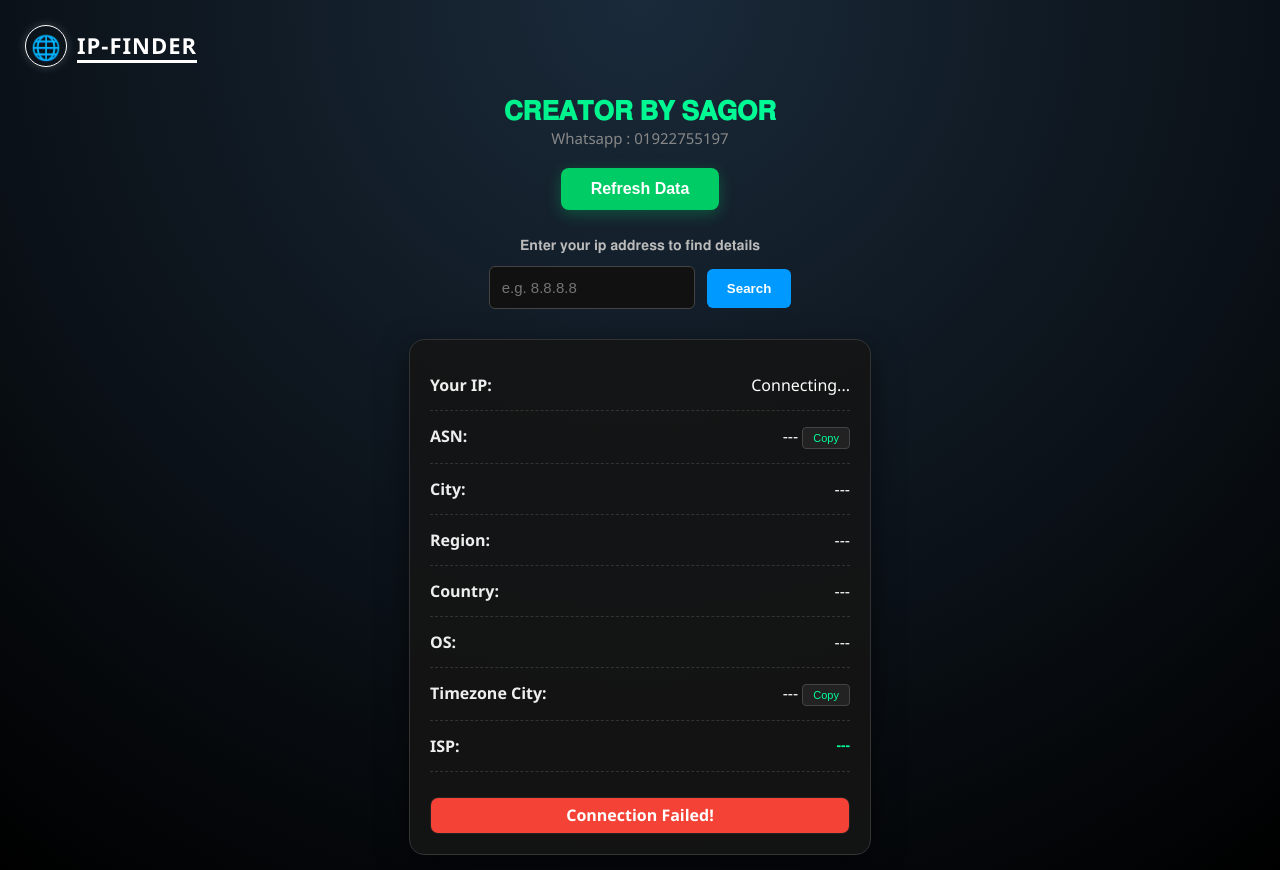
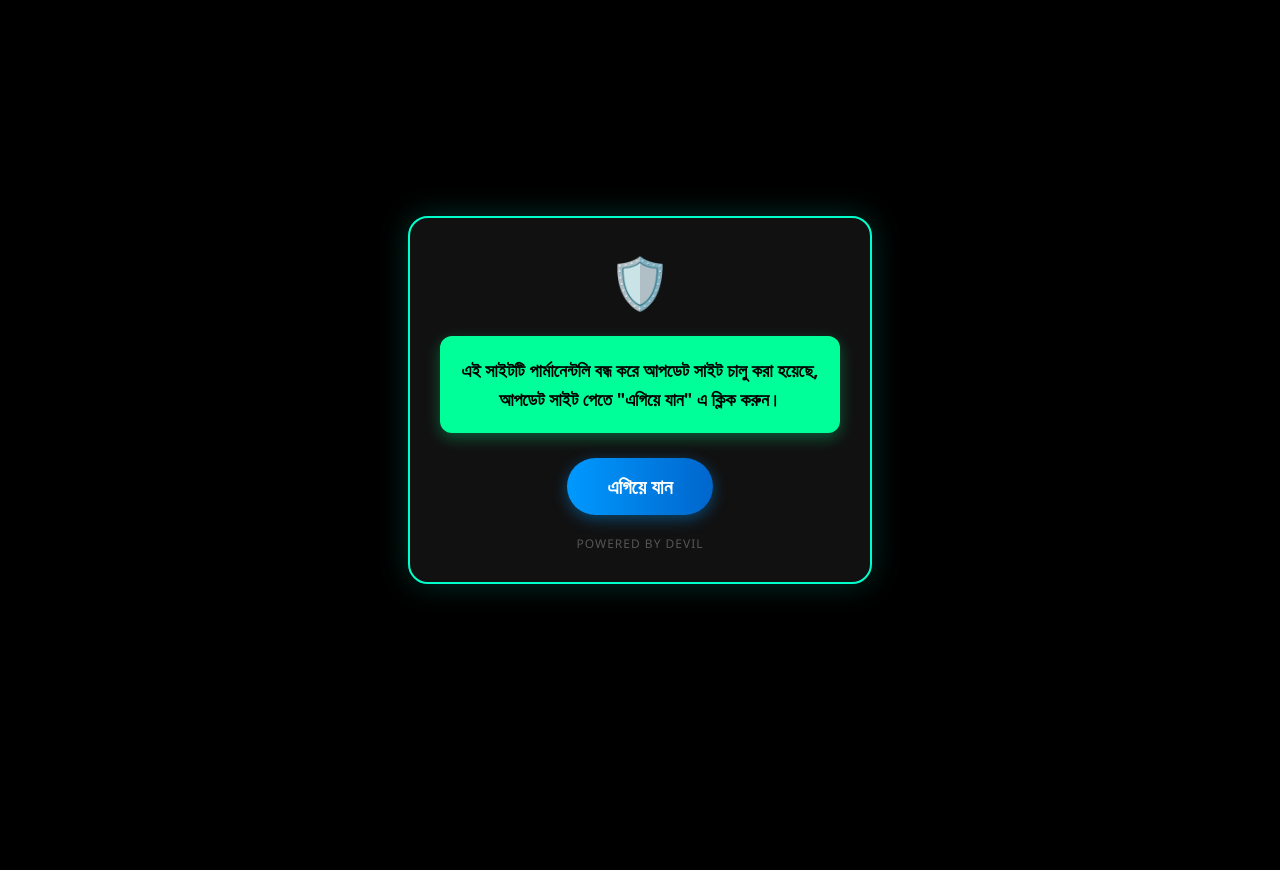
Before and after one commit to comingdonny5/Sagor, a plain HTML site: page index.html in a window 1280 px wide. After the commit the page ends 800 px from the top, so only its background shows below. Drawn offline with Linux system fonts and the light colour scheme; no server answers.

Commit message:
File Added

```diff
--- a/index.html
+++ b/index.html
@@ -3,311 +3,89 @@
 <head>
     <meta charset="UTF-8">
     <meta name="viewport" content="width=device-width, initial-scale=1.0">
-<title>IP Finder - Multi-Source Engine</title>
-
+    <title>Site Update Notice</title>
     <style>
         body {
-  background: radial-gradient(circle at top, #1a2a3a 0%, #000000 100%);
-  color: #fff;
-  font-family: 'Segoe UI', Arial, sans-serif;
-  text-align: center;
-  padding: 15px;
             margin: 0;
-  min-height: 100vh;
+            padding: 0;
+            height: 100vh;
+            display: flex;
+            justify-content: center;
+            align-items: center;
+            background: #000; /* ব্যাকগ্রাউন্ড কালো */
+            font-family: 'Segoe UI', Tahoma, Geneva, Verdana, sans-serif;
         }
 
-/* 🌐 Header Section */
-.top-header {
-  display: flex;
-  align-items: center;
-  justify-content: flex-start;
-  padding: 10px;
-  margin-bottom: 10px;
+        .notice-container {
+            width: 90%;
+            max-width: 400px;
+            background: #111;
+            border: 2px solid #00ffcc;
+            border-radius: 20px;
+            padding: 30px;
+            text-align: center;
+            box-shadow: 0 0 30px rgba(0, 255, 204, 0.2);
         }
 
-.globe-icon {
-  font-size: 24px;
-  margin-right: 10px;
-  border: 1.5px solid #fff;
-  border-radius: 50%;
-  width: 40px;
-  height: 40px;
-  display: flex;
-  align-items: center;
-  justify-content: center;
-  box-shadow: 0 0 10px rgba(255,255,255,0.2);
-}
-
-.ip-finder-text {
-  font-size: 22px;
-  font-weight: bold;
-  text-transform: uppercase;
-  border-bottom: 3px solid #fff;
-  letter-spacing: 1px;
-}
-
-.creator {
-  font-size: 26px;
-  font-weight: bold;
-  background: linear-gradient(90deg, #00ff99, #00cc66, #00ff99);
-  background-size: 200% auto;
-  color: transparent;
-  -webkit-background-clip: text;
-  animation: shine 3s linear infinite;
-  margin-top: 15px;
-}
-
-@keyframes shine {
-  0% { background-position: 0% }
-  100% { background-position: 200% }
-}
-
-.whatsapp {
-  font-size: 15px;
-  color: #888;
+        .icon-box {
+            font-size: 50px;
             margin-bottom: 20px;
         }
 
-/* 🔍 Controls */
-button.refresh {
-  background: #00cc66;
-  border: none;
-  padding: 12px 30px;
-  color: white;
-  border-radius: 8px;
-  font-size: 16px;
+        .message-box {
+            background: #00ff99; /* তোমার চাওয়া সবুজ ব্যাকগ্রাউন্ড */
+            color: #000;
+            padding: 20px;
+            border-radius: 12px;
+            font-size: 18px;
             font-weight: bold;
-  cursor: pointer;
+            line-height: 1.6;
             margin-bottom: 25px;
-  box-shadow: 0 4px 15px rgba(0, 204, 102, 0.3);
+            box-shadow: 0 5px 15px rgba(0, 255, 153, 0.3);
         }
 
-.search-container {
-  margin-bottom: 30px;
+        .action-btn {
+            display: inline-block;
+            text-decoration: none;
+            background: linear-gradient(90deg, #0099ff, #0066cc); /* ভালো কালারের কলাম/বাটন */
+            color: #fff;
+            padding: 15px 40px;
+            border-radius: 50px;
+            font-size: 20px;
+            font-weight: bold;
+            transition: 0.3s;
+            box-shadow: 0 4px 15px rgba(0, 153, 255, 0.4);
+            text-transform: uppercase;
         }
 
-.search-title {
-  display: block;
-  font-size: 14px;
-  color: #bbb;
-  margin-bottom: 12px;
+        .action-btn:hover {
+            transform: scale(1.05);
+            box-shadow: 0 6px 20px rgba(0, 153, 255, 0.6);
         }
 
-.input-box {
-  background: #111;
-  border: 1px solid #444;
-  padding: 12px;
-  border-radius: 6px;
-  color: #fff;
-  width: 180px;
-  outline: none;
-  font-size: 15px;
-}
-
-.search-btn {
-  background: #0099ff;
-  border: none;
-  padding: 12px 20px;
-  color: white;
-  border-radius: 6px;
-  margin-left: 8px;
-  cursor: pointer;
-  font-weight: bold;
-}
-
-/* 📊 Results Table */
-.chart {
-  background: rgba(20, 20, 20, 0.9);
-  border-radius: 15px;
-  padding: 20px;
-  max-width: 420px;
-  margin: auto;
-  text-align: left;
-  border: 1px solid #333;
-  box-shadow: 0 10px 30px rgba(0,0,0,0.5);
-}
-
-.row {
-  display: flex;
-  justify-content: space-between;
-  padding: 14px 0;
-  border-bottom: 1px dashed #333;
-}
-
-.row b {
-  color: #eee;
-  font-size: 16px;
-}
-
-.copy-btn {
-  background: #222;
-  border: 1px solid #444;
-  padding: 4px 10px;
-  font-size: 11px;
-  color: #00ff99;
-  border-radius: 4px;
-  cursor: pointer;
-}
-
-.isp-text {
-  color: #00ff99;
-  font-size: 14px;
-  font-weight: bold;
-}
-
-.bar-container {
-  margin-top: 25px;
-  background: #000;
-  height: 35px;
-  border-radius: 8px;
-  overflow: hidden;
-  border: 1px solid #222;
-}
-
-.fill {
-  height: 100%;
-  width: 0%;
-  text-align: center;
-  line-height: 35px;
-  font-weight: bold;
-  transition: width 1.5s cubic-bezier(0.175, 0.885, 0.32, 1.275);
+        .footer-text {
+            margin-top: 20px;
+            color: #555;
+            font-size: 12px;
+            letter-spacing: 1px;
         }
     </style>
 </head>
 <body>
 
-<div class="top-header">
-  <div class="globe-icon">🌐</div>
-  <div class="ip-finder-text">Ip-finder</div>
+    <div class="notice-container">
+        <div class="icon-box">🛡️</div>
+
+        <div class="message-box">
+            এই সাইটটি পার্মানেন্টলি বন্ধ করে আপডেট সাইট চালু করা হয়েছে, আপডেট সাইট পেতে "এগিয়ে যান" এ ক্লিক করুন।
         </div>
 
-<div class="creator" id="creator-name">CREATOR BY SAGOR</div>
-<div class="whatsapp">Whatsapp : 01922755197</div>
+        <a href="https://powerbydevil420.github.io/Devil/" class="action-btn">
+            এগিয়ে যান
+        </a>
 
-<button class="refresh" onclick="initLoad()">Refresh Data</button>
-
-<div class="search-container">
-  <span id="search-instr" class="search-title">Enter your ip address to find details</span>
-  <input type="text" id="ip-input" class="input-box" placeholder="e.g. 8.8.8.8">
-  <button class="search-btn" onclick="searchAction()">Search</button>
+        <div class="footer-text">POWERED BY DEVIL</div>
     </div>
-
-<div class="chart">
-  <div class="row"><b>Your IP:</b> <span id="res-ip">Connecting...</span></div>
-  <div class="row">
-    <b>ASN:</b>
-    <span><span id="res-asn">---</span> <button class="copy-btn" onclick="copyVal('res-asn', this)">Copy</button></span>
-  </div>
-  <div class="row"><b>City:</b> <span id="res-city">---</span></div>
-  <div class="row"><b>Region:</b> <span id="res-region">---</span></div>
-  <div class="row"><b>Country:</b> <span id="res-country">---</span></div>
-  <div class="row"><b>OS:</b> <span id="res-os">---</span></div>
-  <div class="row">
-    <b>Timezone City:</b>
-    <span><span id="res-tz">---</span> <button class="copy-btn" onclick="copyVal('res-tz', this)">Copy</button></span>
-  </div>
-  <div class="row"><b>ISP:</b> <span id="res-isp" class="isp-text">---</span></div>
-
-  <div class="bar-container">
-    <div class="fill" id="bar">Waiting...</div>
-  </div>
-</div>
-
-<script>
-const boldChars = {'A':'𝐀','B':'𝐁','C':'𝐂','D':'𝐃','E':'𝐄','F':'𝐅','G':'𝐆','H':'𝐇','I':'𝐈','J':'𝐉','K':'𝐊','L':'𝐋','M':'𝐌','N':'𝐍','O':'𝐎','P':'𝐏','Q':'𝐐','R':'𝐑','S':'𝐒','T':'𝐓','U':'𝐔','V':'𝐕','W':'𝐖','X':'𝐗','Y':'𝐘','Z':'𝐐','a':'𝐚','b':'𝐛','c':'𝐜','d':'𝐝','e':'𝐞','f':'𝐟','g':'𝐠','h':'𝐡','i':'𝐢','j':'𝐣','k':'𝐤','l':'𝐥','m':'𝐦','n':'𝐧','o':'𝐨','p':'𝐩','q':'𝐪','r':'𝐫','s':'𝐬','t':'𝐭','u':'𝐮','v':'𝐯','w':'𝐰','x':'𝐱','y':'𝐲','z':'𝐳','0':'𝟎','1':'𝟏','2':'𝟐','3':'𝟑','4':'𝟒','5':'𝟓','6':'𝟔','7':'𝟕','8':'𝟖','9':'𝟗'};
-function textToBold(t) { return t.split('').map(c => boldChars[c] || c).join(''); }
-
-async function initLoad(manualIP = '') {
-  const bar = document.getElementById('bar');
-  bar.style.width = "0%";
-  bar.innerText = "Analyzing...";
-  bar.style.background = "#222";
-  bar.style.color = "#fff";
-
-  let success = await callAPI(`https://ipwho.is/${manualIP}`, true);
-  if(!success) {
-    success = await callAPI(`https://ipapi.co/${manualIP}/json/`, false);
-  }
-
-  if(!success) {
-    bar.style.width = "100%";
-    bar.innerText = "Connection Failed!";
-    bar.style.background = "#f44336";
-  }
-}
-
-async function callAPI(url, isWhoIs) {
-  try {
-    const r = await fetch(url);
-    const d = await r.json();
-
-    if(isWhoIs && !d.success) return false;
-    if(!isWhoIs && d.error) return false;
-
-    document.getElementById('res-ip').innerText = d.ip || d.query;
-    document.getElementById('res-asn').innerText = isWhoIs ? (d.connection.asn || "N/A") : (d.asn || "N/A");
-    document.getElementById('res-city').innerText = d.city || "N/A";
-    document.getElementById('res-region').innerText = d.region || d.region_name || "N/A";
-    document.getElementById('res-country').innerText = d.country || d.country_name || "N/A";
-    document.getElementById('res-isp').innerText = isWhoIs ? d.connection.isp : d.org;
-
-    // Timezone City
-    if(isWhoIs && d.timezone) {
-        document.getElementById('res-tz').innerText = d.timezone.id.split('/').pop().replace('_', ' ');
-    } else {
-        document.getElementById('res-tz').innerText = d.timezone ? d.timezone.split('/').pop().replace('_', ' ') : "N/A";
-    }
-
-    const ua = navigator.userAgent;
-    document.getElementById('res-os').innerText = ua.includes("Android") ? "Android" : (ua.includes("Windows") ? "Windows" : "Device");
-
-    // Dynamic Whoer-style Disguise Logic
-    const bar = document.getElementById('bar');
-    let isVpn = isWhoIs ? (d.security.is_vpn || d.security.is_proxy) : false;
-
-    let score;
-    if(isVpn) {
-        // VPN থাকলে ভেরিয়েবল স্কোর (৪০-৭০)
-        score = Math.floor(Math.random() * (70 - 40 + 1)) + 40;
-    } else {
-        // রিয়েল কানেকশন হলে Whoer এর মতো (৯০-১০০) র‍্যান্ডম স্কোর
-        let possibleScores = [90, 92, 95, 97, 100];
-        score = possibleScores[Math.floor(Math.random() * possibleScores.length)];
-    }
-
-    // Animation Delay for Real Feel
-    setTimeout(() => {
-        bar.style.width = score + "%";
-        bar.innerText = textToBold("Your Disguise: ") + score + "%";
-        bar.style.background = score >= 90 ? "#00ff99" : (score >= 70 ? "#ffcc00" : "#ff4444");
-        bar.style.color = "#000";
-    }, 500);
-
-    return true;
-  } catch (e) {
-    return false;
-  }
-}
-
-function searchAction() {
-  const val = document.getElementById('ip-input').value.trim();
-  if(val) initLoad(val);
-  else alert("Enter a valid IP address!");
-}
-
-function copyVal(id, btn) {
-  navigator.clipboard.writeText(document.getElementById(id).innerText);
-  const old = btn.innerText;
-  btn.innerText = "Copied!";
-  setTimeout(() => btn.innerText = old, 1200);
-}
-
-window.onload = () => {
-  document.getElementById('creator-name').innerText = textToBold("CREATOR BY SAGOR");
-  document.getElementById('search-instr').innerText = textToBold("Enter your ip address to find details");
-  initLoad();
-};
-</script>
 
 </body>
 </html>
```
Lines whose indentation alone changed are shown as unchanged.
